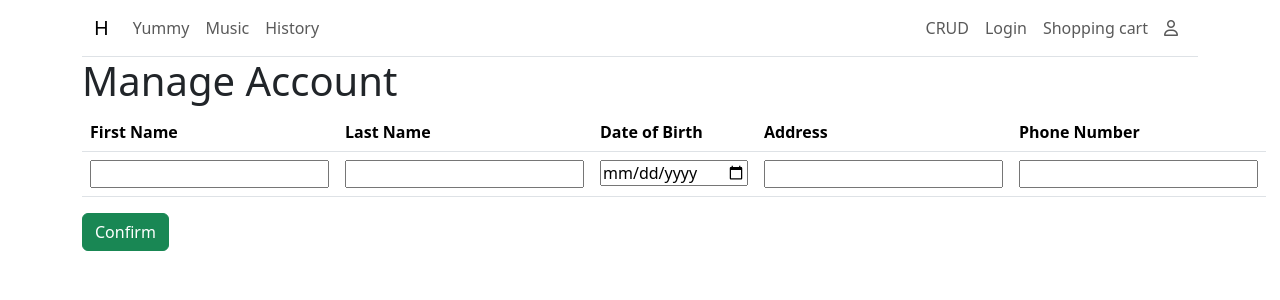
After one commit to l-huisman/The-Festival, a PHP site: page /shoppingcart/views/user/manageUser.php in a window 1280 px wide. The commit adds this page. Shown: the top 300 px of the page. Run offline with PHP 8.4, Linux system fonts and the light colour scheme; the template is opened without the code that fills it, so the values that code supplies are empty; some libraries are stand-ins or nearby versions.

Commit message:
manage own account

```diff
--- a/app/views/elements/header.php
+++ b/app/views/elements/header.php
@@ -28,11 +28,23 @@
                 <li class="nav-item">
                     <a class="nav-link" href="#">CRUD</a>
                 </li>
-                <li class="nav-item">
+                <?php
+
+                if(isset($_SESSION['user'])) { ?>
+                    <li class="nav-item">
+                        <a class="nav-link" href="/register/logout">Logout</a>
+                    </li>
+                <?php } else { ?>
+                    <li class="nav-item">
                     <a class="nav-link" href="/register/loginview">Login</a>
-                </li>
+                    </li>
+                <?php } ?>
+
                 <li class="nav-item">
                     <a class="nav-link" href="/shoppingcart">Shopping cart</a>
+                </li>
+                <li class="nav-item my-auto">
+                    <a class="nav-link" href="/user/manageUser"><i class="fa-regular fa-user"></i></a>
                 </li>
             </ul>
             </div>
--- /dev/null
+++ b/app/views/user/manageUser.php
@@ -0,0 +1,36 @@
+<?php
+require_once __DIR__ . '/../../views/elements/header.php';
+?>
+<div class="container">
+    <h1>Manage Account</h1>
+    <form action="/user/editUser" method="POST">
+
+        <table class="table">
+            <thead>
+                <tr>
+                    <th scope="col">First Name</th>
+                    <th scope="col">Last Name</th>
+                    <th scope="col">Date of Birth</th>
+                    <th scope="col">Address</th>
+                    <th scope="col">Phone Number</th>
+                </tr>
+            </thead>
+            <tbody>
+
+                <tr>
+                    <td><input type="text" name="newFirstName" value="<?=$user->first_name;?>"></td>
+                    <td><input type="text" name="newLastName" value="<?=$user->last_name;?>"></td>
+                    <td><input type="date" name="newDateOfBirth" value="<?=$user->date_of_birth;?>"></td>
+                    <td><input type="text" name="newAddress" value="<?=$user->address;?>"></td>
+                    <td><input type="text" name="newPhoneNumber" value="<?=$user->phone_number;?>"></td>
+
+                </tr>
+
+
+            </tbody>
+        </table>
+        <button class="btn btn-success">Confirm</button>
+
+    </form>
+
+</div>
```
Also changed, not shown: app/controllers/usercontroller.php (added, +45 -0 lines), app/repositories/userRepository.php (added, +18 -0 lines), app/services/userService.php (added, +30 -0 lines).
